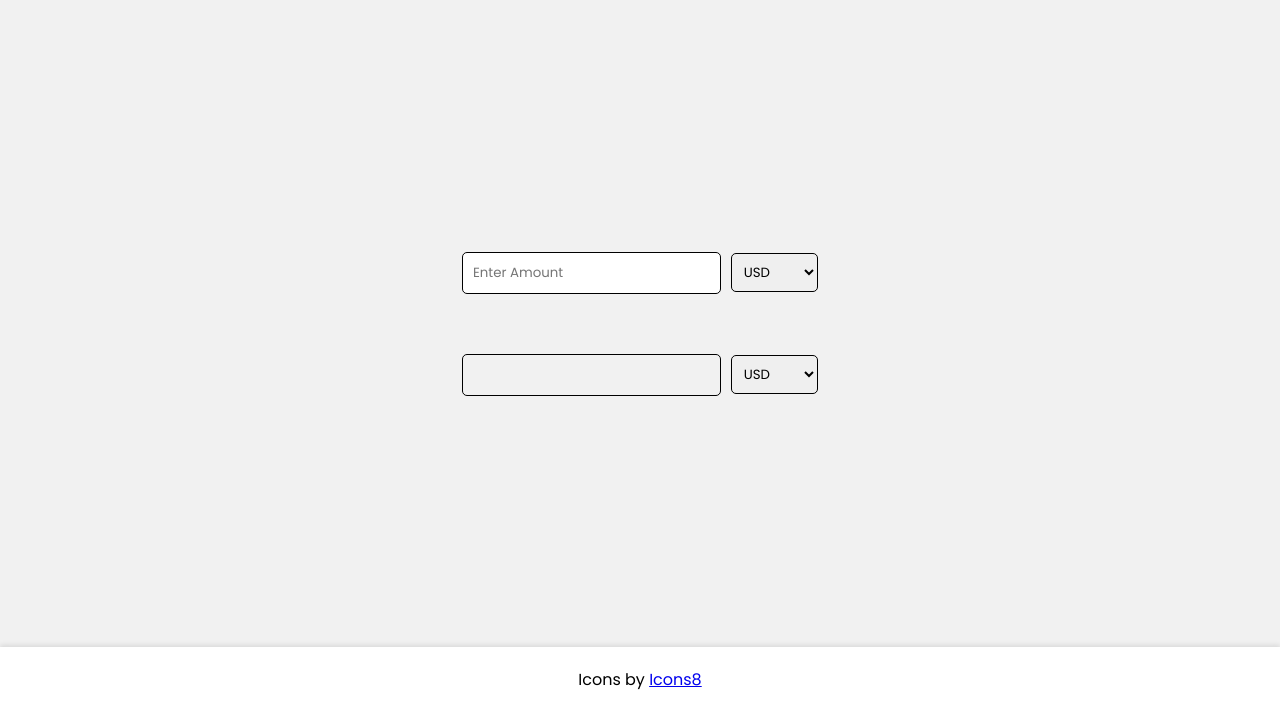
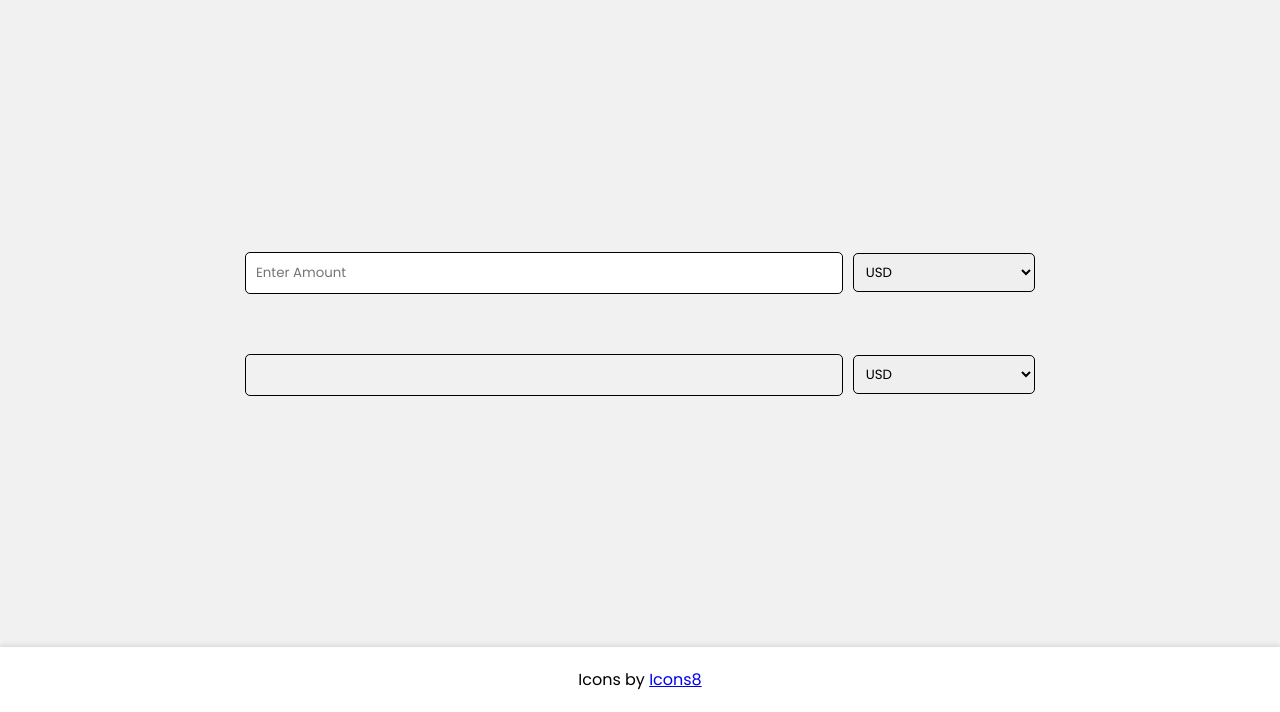
Before and after one commit to blueanoli/currencyconverter, a plain HTML site: page index.html in a window 1280 px wide. Shown: the part 88-800 px from the top of the page. Drawn offline with Linux system fonts and the light colour scheme; no server answers.

Commit message:
changed input output width

```diff
--- a/style.css
+++ b/style.css
@@ -57,7 +57,7 @@ header {
     justify-content: center;
     align-items: center;
     flex-direction: nowrap;
-    max-width: 75%;
+    width: 75%;
     margin: 20px 0;
 }
 .output{
@@ -65,7 +65,7 @@ header {
     justify-content: center;
     align-items: center;
     flex-direction: nowrap;
-    max-width: 75%;
+    width: 75%;
     margin: 20px 0;
 }
 input{
@@ -74,13 +74,13 @@ input{
     border: 1px solid #000;
     border-radius: 5px;
     outline: none;
-    width: 75%;
+    width: 100%;
 }
 input:focus::placeholder{
     position: absolute;
-    top: -4px;
+    top: 0;
     left: 10px;
-    font-size: 12px;
+    font-size: 10px;
     color: #1a314e;
 }
 select{
@@ -88,7 +88,7 @@ select{
     border-radius: 5px;
     padding: 8px;
     border: 1px solid #000;
-    width: 25%;
+    width: 30%;
 
 }
 /* FOOTER STYLE */
```
